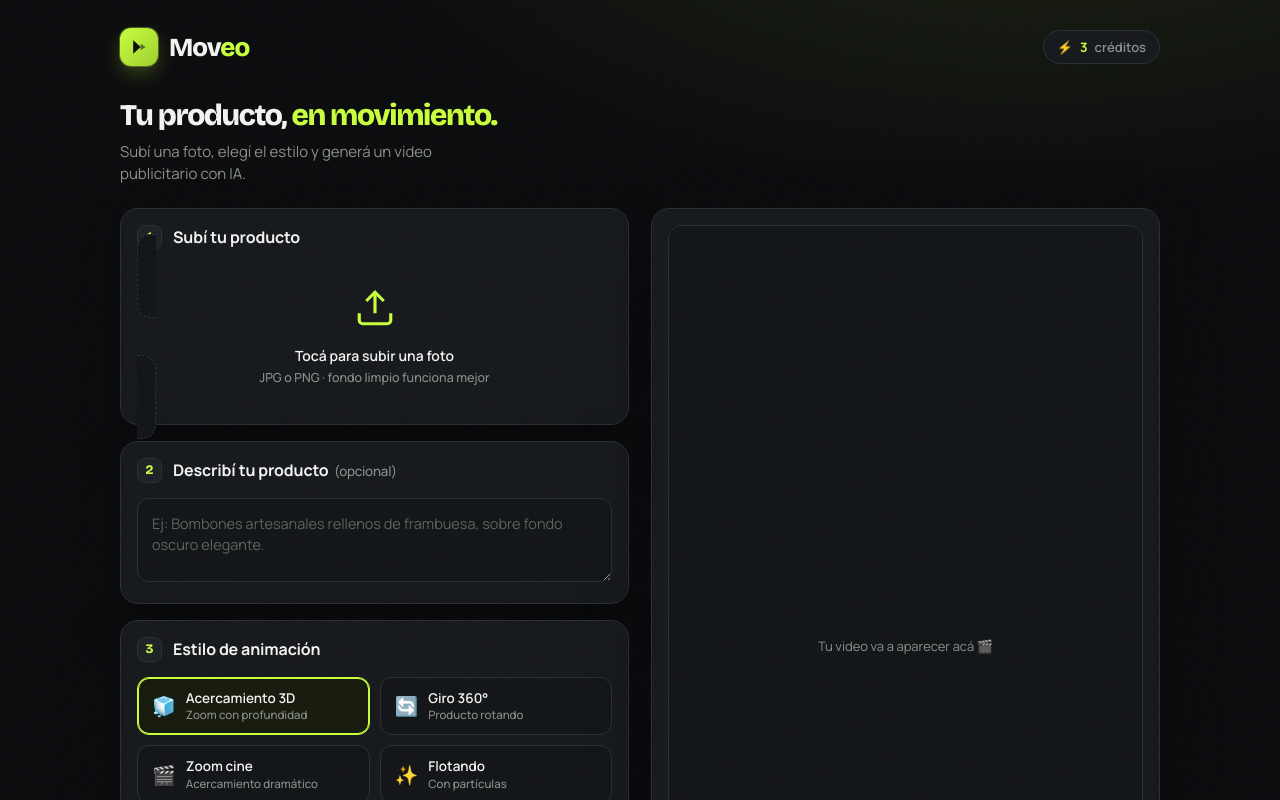
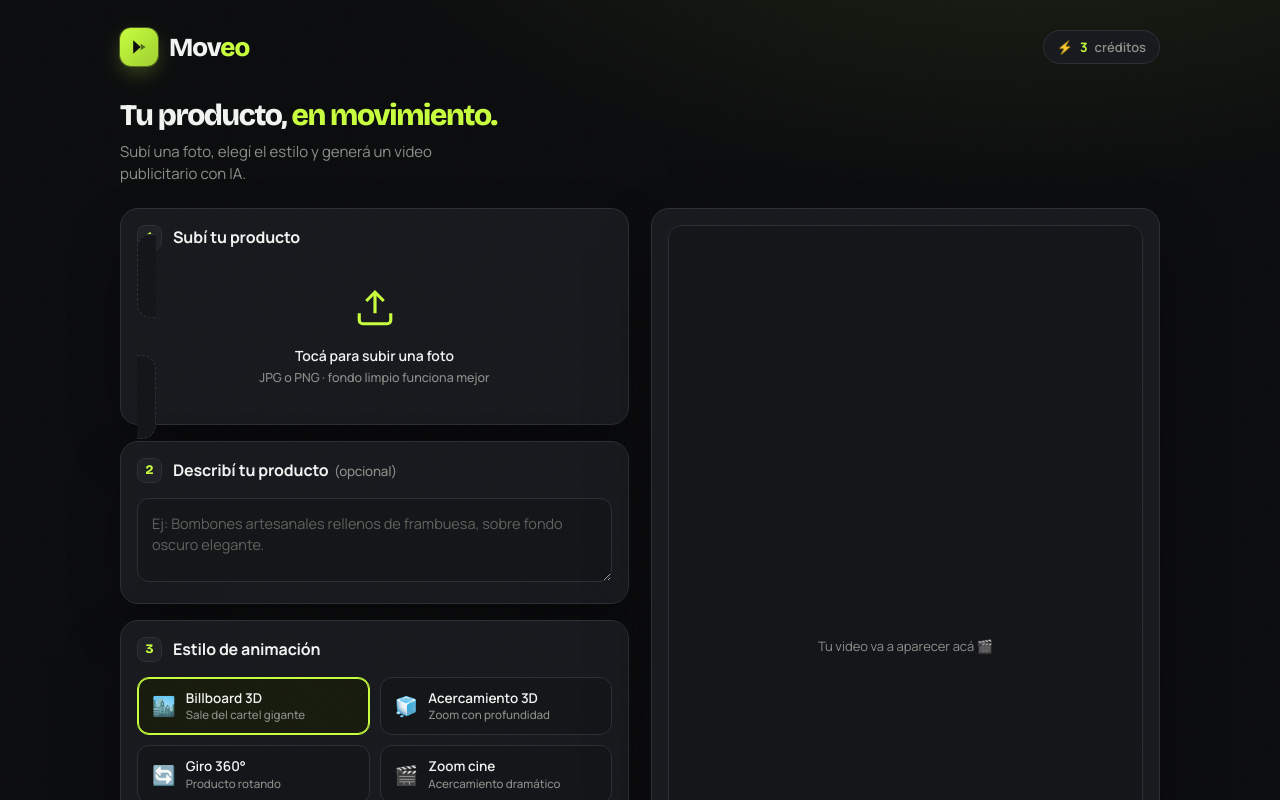
Before and after one commit to leosclaudia/moveo, a Next.js app in the folder moveo/: page / in a window 1280 px wide. Shown: the top 800 px of the page. Built offline with nearby package versions, Linux system fonts and the light colour scheme; what @fal-ai/client would draw is missing.

Commit message:
Add files via upload

```diff
--- a/moveo/app/page.js
+++ b/moveo/app/page.js
@@ -8,6 +8,7 @@ import { fal } from "@fal-ai/client";
 fal.config({ proxyUrl: "/api/fal/proxy" });
 
 const STYLES = [
+  { emo: "🏙️", title: "Billboard 3D", sub: "Sale del cartel gigante", prompt: "Anamorphic 3D billboard advertisement on a huge curved LED screen wrapping a building corner in a busy city like Times Square, the product bursts out of the screen toward the viewer with a hyper-realistic 3D illusion, dramatic depth, the product appears to extend beyond the screen edges, cinematic, photorealistic, people and traffic below" },
   { emo: "🧊", title: "Acercamiento 3D", sub: "Zoom con profundidad", prompt: "Slow gentle camera push-in toward the product with a strong three-dimensional sense of depth, parallax and volume, the product feels like it subtly comes forward toward the viewer, the product stays completely intact, solid, sharp and undistorted at all times, it must not break, crack, split, melt or deform, smooth realistic motion, cinematic premium advertising shot" },
   { emo: "🔄", title: "Giro 360°", sub: "Producto rotando", prompt: "Slow smooth 360 degree turntable rotation of the product, fixed camera, clean studio lighting, the product stays perfectly sharp and undistorted, cinematic advertising shot" },
   { emo: "🎬", title: "Zoom cine", sub: "Acercamiento dramático", prompt: "Slow cinematic dolly push-in toward the product, shallow depth of field, elegant premium lighting, the product stays perfectly sharp and undistorted" },
@@ -89,7 +90,8 @@ export default function Home() {
     try {
       const imageUrl = await fal.storage.upload(file);
       const basePrompt = [desc.trim(), STYLES[styleIdx].prompt, PROMPT_SUFFIX].filter(Boolean).join(". ");
-      const useAudio = audioOn;
+      const isBillboard = styleIdx === 0;
+      const useAudio = audioOn || isBillboard; // el billboard 3D queda mejor con Veo
 
       let model, input;
       if (useAudio) {
```
